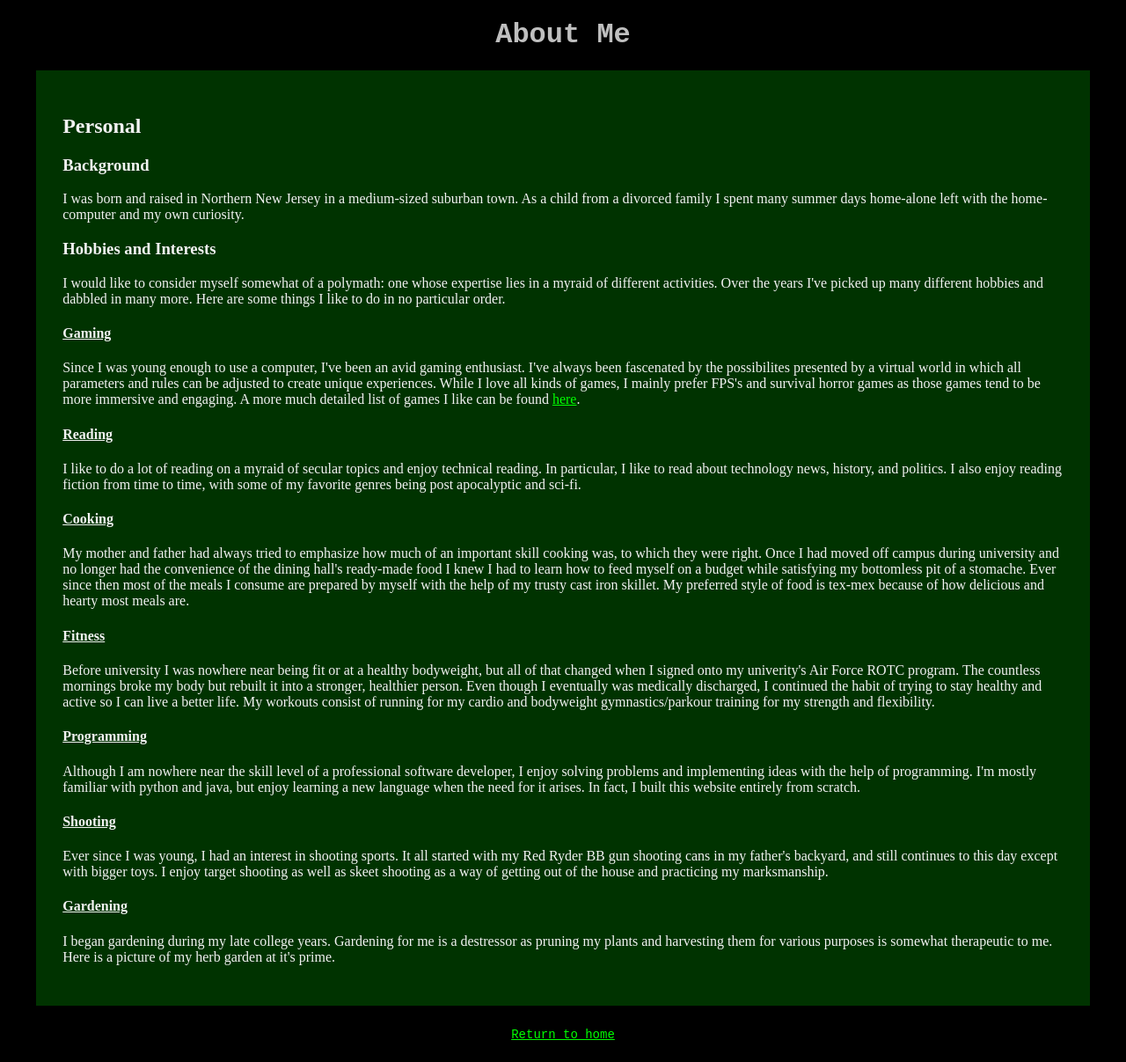
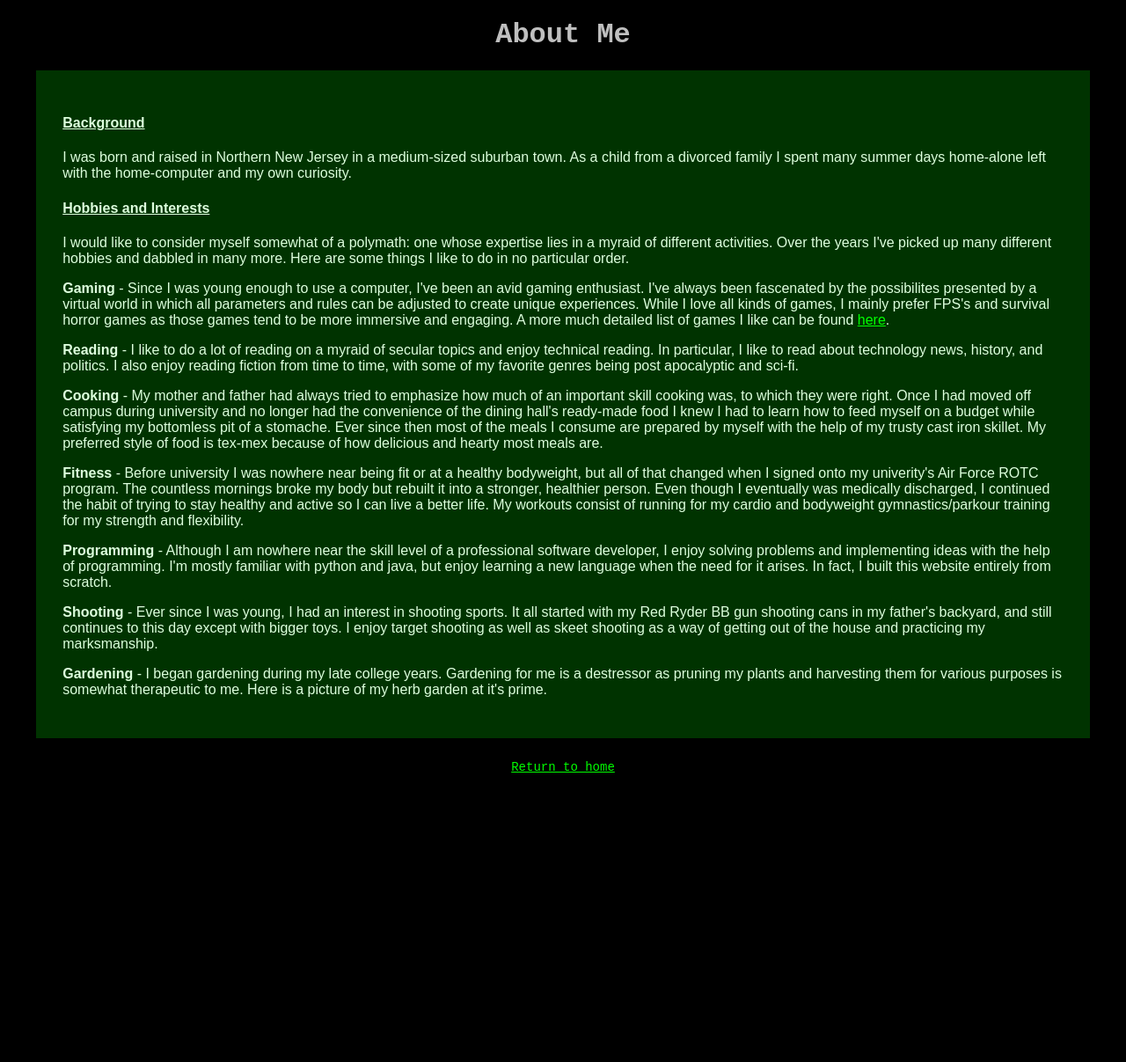
Before and after one commit to jakehempel/jakehempel.us, a Jekyll site: the page built from about.html, in a window 1280 px wide. Shown: the whole page at 88% size. Built offline with Jekyll 4.4.1, drawn with Linux system fonts in a browser that asks for light colours; after the commit the page ends 903 px from its top, so only the background shows below that.

```diff
--- a/about.html
+++ b/about.html
@@ -2,32 +2,22 @@
 title: About Me
 layout: static
 ---
-
-<h2>Personal</h2>
-<h3>Background</h3>
+<h4>Background</h4>
 <p>I was born and raised in Northern New Jersey in a medium-sized suburban town. As a child from a divorced family I spent many summer days home-alone left with the home-computer and my own curiosity.</p>
 
-<h3>Hobbies and Interests</h3>
+<h4>Hobbies and Interests</h4>
 <p>I would like to consider myself somewhat of a polymath: one whose expertise lies in a myraid of different activities. Over the years I've picked up many different hobbies and dabbled in many more. Here are some things I like to do in no particular order.</p>
 
-<h4>Gaming</h4>
-<p>Since I was young enough to use a computer, I've been an avid gaming enthusiast. I've always been fascenated by the possibilites presented by a virtual world in which all parameters and rules can be adjusted to create unique experiences. While I love all kinds of games, I mainly prefer FPS's and survival horror games as those games tend to be more immersive and engaging. A more much detailed list of games I like can be found <a href="games.html">here</a>.</p>
+<p><strong>Gaming</strong> - Since I was young enough to use a computer, I've been an avid gaming enthusiast. I've always been fascenated by the possibilites presented by a virtual world in which all parameters and rules can be adjusted to create unique experiences. While I love all kinds of games, I mainly prefer FPS's and survival horror games as those games tend to be more immersive and engaging. A more much detailed list of games I like can be found <a href="games.html">here</a>.</p>
 
-<h4>Reading</h4>
-<p>I like to do a lot of reading on a myraid of secular topics and enjoy technical reading. In particular, I like to read about technology news, history, and politics. I also enjoy reading fiction from time to time, with some of my favorite genres being post apocalyptic and sci-fi.</p>
+<p><strong>Reading</strong> - I like to do a lot of reading on a myraid of secular topics and enjoy technical reading. In particular, I like to read about technology news, history, and politics. I also enjoy reading fiction from time to time, with some of my favorite genres being post apocalyptic and sci-fi.</p>
 
-<h4>Cooking</h4>
-<p>My mother and father had always tried to emphasize how much of an important skill cooking was, to which they were right. Once I had moved off campus during university and no longer had the convenience of the dining hall's ready-made food I knew I had to learn how to feed myself on a budget while satisfying my bottomless pit of a stomache. Ever since then most of the meals I consume are prepared by myself with the help of my trusty cast iron skillet. My preferred style of food is tex-mex because of how delicious and hearty most meals are.
+<p><strong>Cooking</strong> - My mother and father had always tried to emphasize how much of an important skill cooking was, to which they were right. Once I had moved off campus during university and no longer had the convenience of the dining hall's ready-made food I knew I had to learn how to feed myself on a budget while satisfying my bottomless pit of a stomache. Ever since then most of the meals I consume are prepared by myself with the help of my trusty cast iron skillet. My preferred style of food is tex-mex because of how delicious and hearty most meals are.
 
-<h4>Fitness</h4>
-<p>Before university I was nowhere near being fit or at a healthy bodyweight, but all of that changed when I signed onto my univerity's Air Force ROTC program. The countless mornings broke my body but rebuilt it into a stronger, healthier person. Even though I eventually was medically discharged, I continued the habit of trying to stay healthy and active so I can live a better life. My workouts consist of running for my cardio and bodyweight gymnastics/parkour training for my strength and flexibility. </p>
+<p><strong>Fitness</strong> - Before university I was nowhere near being fit or at a healthy bodyweight, but all of that changed when I signed onto my univerity's Air Force ROTC program. The countless mornings broke my body but rebuilt it into a stronger, healthier person. Even though I eventually was medically discharged, I continued the habit of trying to stay healthy and active so I can live a better life. My workouts consist of running for my cardio and bodyweight gymnastics/parkour training for my strength and flexibility. </p>
 
-<h4>Programming</h4>
-<p>Although I am nowhere near the skill level of a professional software developer, I enjoy solving problems and implementing ideas with the help of programming. I'm mostly familiar with python and java, but enjoy learning a new language when the need for it arises. In fact, I built this website entirely from scratch.
+<p><strong>Programming</strong> - Although I am nowhere near the skill level of a professional software developer, I enjoy solving problems and implementing ideas with the help of programming. I'm mostly familiar with python and java, but enjoy learning a new language when the need for it arises. In fact, I built this website entirely from scratch.
 
-<h4>Shooting</h4>
-<p>Ever since I was young, I had an interest in shooting sports. It all started with my Red Ryder BB gun shooting cans in my father's backyard, and still continues to this day except with bigger toys. I enjoy target shooting as well as skeet shooting as a way of getting out of the house and practicing my marksmanship.</p>
+<p><strong>Shooting</strong> - Ever since I was young, I had an interest in shooting sports. It all started with my Red Ryder BB gun shooting cans in my father's backyard, and still continues to this day except with bigger toys. I enjoy target shooting as well as skeet shooting as a way of getting out of the house and practicing my marksmanship.</p>
 
-<h4>Gardening</h4>
-<p>I began gardening during my late college years. Gardening for me is a destressor as pruning my plants and harvesting them for various purposes is somewhat therapeutic to me. Here is a picture of my herb garden at it's prime.</p>
-<!-- <img src="garden.jpg" /> -->
+<p><strong>Gardening</strong> - I began gardening during my late college years. Gardening for me is a destressor as pruning my plants and harvesting them for various purposes is somewhat therapeutic to me. Here is a picture of my herb garden at it's prime.</p>
--- a/css/blog.css
+++ b/css/blog.css
@@ -11,9 +11,7 @@ a {
 }
 
 p {
-  /*color: #00cc00;*/
-  /*color: #bfbfbf;*/
-  /*font-size:16px;*/
+
 }
 
 h4 {
@@ -48,13 +46,13 @@ body {
 .container {
     width:90%;
     padding:30px;
-    font-size: 16px;
-    font-family: "Times New Roman";
     margin:10px auto 10px auto;
     background-color: #003300;
-    /*border-style: outset;*/
     text-align: left;
-    color: #f2f2f2;
+
+    font-family: Arial, sans-serif;
+    font-size: 12pt;
+    color: #ddffdd;
 }
 
 img .container {
```
Also changed, not shown: css/default.css (+9 -13 lines).
